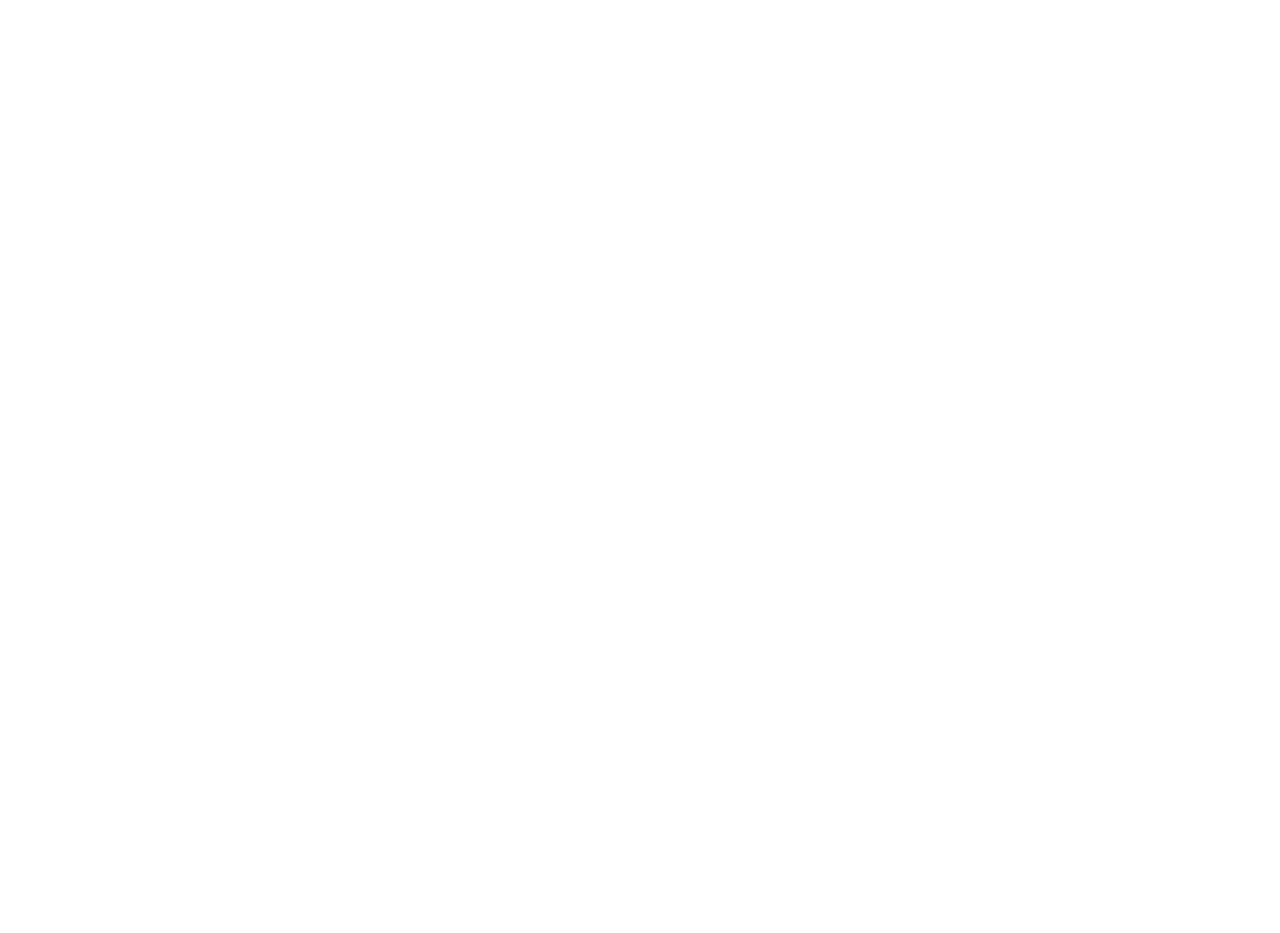
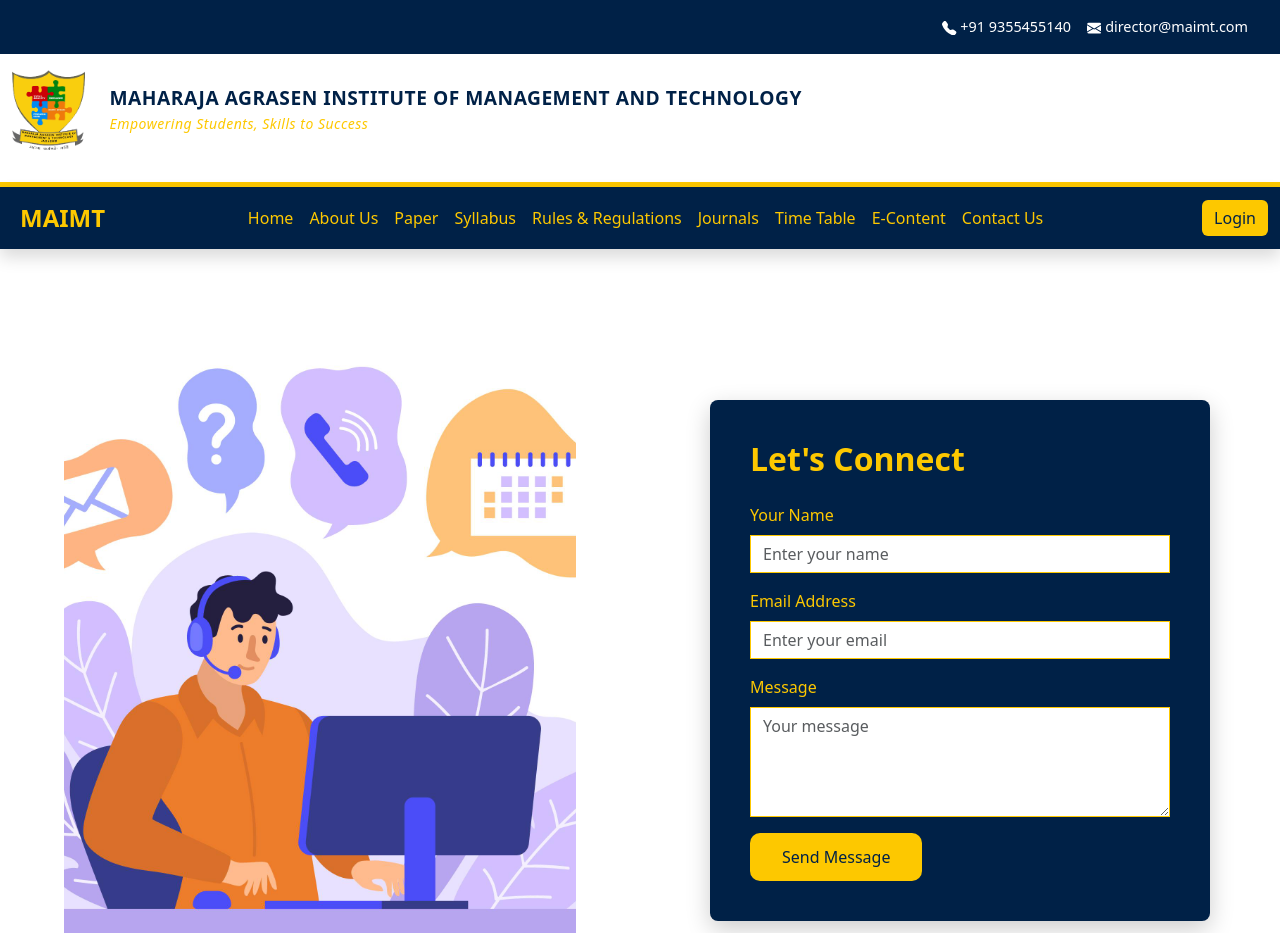
Before and after one commit to ravneetkaur-dev/Digital-Library, a React (Vite) app in the folder frontend/: page /contact in a window 1280 px wide. Before the commit this address had no page. Shown: the top 933 px of the page. Before the commit the page ends 800 px from the top, so only its background shows below. Built offline with nearby package versions, Linux system fonts and the light colour scheme.

Commit message:
Add Contact Us page

```diff
--- /dev/null
+++ b/frontend/src/pages/contact.css
@@ -0,0 +1,99 @@
+.contact-full {
+  min-height: 100vh;
+  display: flex;
+  flex-direction: row;
+  align-items: flex-start;
+  padding: 60px 0;
+}
+
+.contact-image-col {
+  padding: 0;
+  display: flex;
+  justify-content: center;
+  align-items: flex-start;
+}
+
+.contact-image {
+  width: 40vw;
+  height: 88vh;
+  border-radius: 8px;
+  background-image: url('/images/contact.jpg');
+  background-size: cover;
+  background-position: center;
+  transition: transform 0.5s ease;
+}
+
+.contact-image:hover {
+  transform: scale(1.05);
+}
+
+.contact-form-wrapper {
+  background: #002147;
+  padding: 40px;
+  width: 100%;
+  max-width: 500px;
+  border-radius: 8px;
+  box-shadow: 0 8px 24px rgba(7, 7, 7, 0.2);
+}
+
+.contact-title {
+  color: #fdc800;
+  font-weight: 700;
+}
+
+.contact-form .form-label {
+  color: #fdc800;
+}
+
+.contact-form .form-control {
+  border-radius: 0;
+  border: 1px solid #fdc800;
+  transition: border-color 0.3s ease, box-shadow 0.3s ease;
+}
+
+.contact-form .form-control:focus {
+  border-color: #fdc800;
+  box-shadow: 0 0 0 0.2rem rgba(3, 0, 166, 0.25);
+}
+
+.contact-form button {
+  background-color: #fdc800;
+  color: #002147;
+  border: none;
+  border-radius: 10px;
+  padding: 12px 32px;
+  transition: transform 0.2s ease;
+}
+
+.contact-form button:hover {
+  transform: scale(1.05);
+}
+
+@media (max-width: 992px) {
+  .contact-full {
+    flex-direction: column;
+    padding: 40px 0;
+  }
+
+  .contact-image {
+    width: 90%;
+    height: 250px;
+    margin: 20px 0;
+  }
+
+  .contact-form-wrapper {
+    width: 90%;
+    margin: 0 auto 40px;
+    border-radius: 8px;
+  }
+}
+
+@media (max-width: 576px) {
+  .contact-image {
+    height: 200px;
+  }
+
+  .contact-form-wrapper {
+    padding: 30px 20px;
+  }
+}
--- /dev/null
+++ b/frontend/src/pages/contact.jsx
@@ -0,0 +1,50 @@
+import { Container, Row, Col, Form, Button } from "react-bootstrap";
+import { Header } from "../components/Header";
+import { NavBar } from "../components/NavBar";
+import { Footer } from "../components/Footer";
+import "./contact.css";
+
+export const Contact = () => {
+  return (
+    <>
+    <Header/>
+        <NavBar/>
+    <section className="contact-full">
+
+      <Container fluid className="h-100">
+        <Row className="h-100">
+          <Col md={6} className="contact-image-col">
+            <div className="contact-image"></div>
+          </Col>
+          <Col md={6} className="d-flex align-items-center justify-content-center">
+            <div className="contact-form-wrapper">
+              <h2 className="contact-title mb-4">Let's Connect</h2>
+              <Form className="contact-form">
+                <Form.Group className="mb-3" controlId="formName">
+                  <Form.Label>Your Name</Form.Label>
+                  <Form.Control type="text" placeholder="Enter your name" />
+                </Form.Group>
+
+                <Form.Group className="mb-3" controlId="formEmail">
+                  <Form.Label>Email Address</Form.Label>
+                  <Form.Control type="email" placeholder="Enter your email" />
+                </Form.Group>
+
+                <Form.Group className="mb-3" controlId="formMessage">
+                  <Form.Label>Message</Form.Label>
+                  <Form.Control as="textarea" rows={4} placeholder="Your message" />
+                </Form.Group>
+
+                <Button variant="custom" type="submit">
+                  Send Message
+                </Button>
+              </Form>
+            </div>
+          </Col>
+        </Row>
+      </Container>
+    </section>
+    <Footer/>
+    </>
+  );
+};
```
Also changed, not shown: frontend/src/App.jsx (+5 -4 lines).
